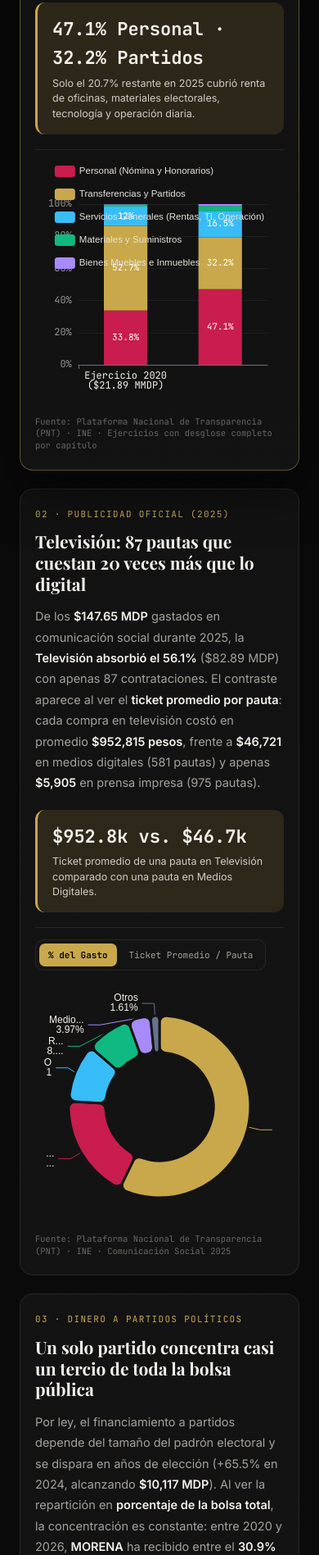
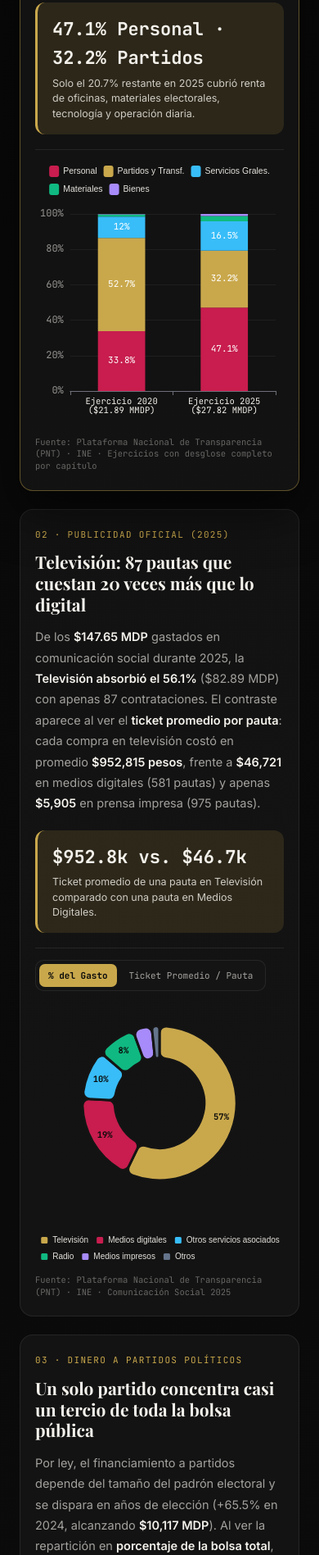
Before and after one commit to ar-rodrigues/ine-transparencia-2020-2026, a plain HTML site: page tablero/index.html in a window 390 px wide. Shown: the part 1480-3377 px from the top of the page at 82% size. Drawn offline with nearby package versions, Linux system fonts and the light colour scheme; a web font is replaced by a local one.

Commit message:
fix(mobile): ajustar leyendas, ejes, etiquetas y animaciones en todas las graficas moviles

```diff
--- a/tablero/app.js
+++ b/tablero/app.js
@@ -184,6 +184,7 @@ function renderStep(stepIndex, opts = {}) {
   }
 
   chart.clear();
+  const isMob = chart.getWidth() < 480;
 
   // --- 01: DESTINO DEL PRESUPUESTO (% APILADO 2020 VS 2025 EN UNA SOLA GRÁFICA) ---
   if (stepIndex === 0) {
@@ -195,11 +196,11 @@ function renderStep(stepIndex, opts = {}) {
     });
 
     const cats = [
-      { key: "1000", label: "Personal (Nómina y Honorarios)", color: COLORS.ine },
-      { key: "4000", label: "Transferencias y Partidos", color: COLORS.gold },
-      { key: "3000", label: "Servicios Generales (Rentas, TI, Operación)", color: COLORS.cyan },
-      { key: "2000", label: "Materiales y Suministros", color: COLORS.emerald },
-      { key: "5000", label: "Bienes Muebles e Inmuebles", color: COLORS.purple },
+      { key: "1000", label: isMob ? "Personal" : "Personal (Nómina y Honorarios)", color: COLORS.ine },
+      { key: "4000", label: isMob ? "Partidos y Transf." : "Transferencias y Partidos", color: COLORS.gold },
+      { key: "3000", label: isMob ? "Servicios Grales." : "Servicios Generales (Rentas, TI, Operación)", color: COLORS.cyan },
+      { key: "2000", label: isMob ? "Materiales" : "Materiales y Suministros", color: COLORS.emerald },
+      { key: "5000", label: isMob ? "Bienes" : "Bienes Muebles e Inmuebles", color: COLORS.purple },
     ];
 
     setStageMeta(
@@ -213,7 +214,7 @@ function renderStep(stepIndex, opts = {}) {
     );
 
     chart.setOption({
-      animationDuration: 650,
+      animationDuration: 750,
       tooltip: {
         ...baseTooltip,
         trigger: "axis",
@@ -228,12 +229,12 @@ function renderStep(stepIndex, opts = {}) {
           return `<b>Ejercicio ${y} · Total ejercido: ${fmtMoney(tot)}</b><br/>${lines.join("<br/>")}`;
         },
       },
-      legend: { top: 0, left: "center", itemGap: 14, textStyle: { color: "#e5e2dc", fontSize: 11.5 } },
-      grid: { left: 16, right: 20, top: 52, bottom: 20, containLabel: true },
+      legend: { top: 0, left: "center", itemGap: isMob ? 8 : 14, itemWidth: isMob ? 12 : 18, textStyle: { color: "#e5e2dc", fontSize: isMob ? 10.5 : 11.5 } },
+      grid: { left: isMob ? 6 : 16, right: isMob ? 10 : 20, top: isMob ? 64 : 52, bottom: 16, containLabel: true },
       xAxis: {
         type: "category",
         data: years.map((y) => `Ejercicio ${y}\n(${fmtMoney(totals[y])})`),
-        axisLabel: { color: "#f5f2ec", fontFamily: "JetBrains Mono", fontSize: 12 },
+        axisLabel: { color: "#f5f2ec", fontFamily: "JetBrains Mono", fontSize: isMob ? 10.5 : 12, interval: 0 },
       },
       yAxis: {
         type: "value",
@@ -287,7 +288,7 @@ function renderStep(stepIndex, opts = {}) {
 
     if (mode === "participacion") {
       chart.setOption({
-        animationDuration: 650,
+        animationDuration: 750,
         tooltip: {
           ...baseTooltip,
           trigger: "item",
@@ -296,13 +297,34 @@ function renderStep(stepIndex, opts = {}) {
             return `<b>${r.tipo_medio}</b><br/>Gasto total: <b>${fmtMoney(r.gasto_total)}</b> (${r.porcentaje_del_gasto_total}%)<br/>Pautas: ${fmtInt(r.total_pautas)}<br/>Ticket promedio: <b>${fmtExactMXN(r.gasto_promedio_por_pauta)}</b>`;
           },
         },
+        legend: isMob
+          ? {
+              bottom: 0,
+              left: "center",
+              itemWidth: 10,
+              itemHeight: 10,
+              itemGap: 8,
+              textStyle: { color: "#e5e2dc", fontSize: 10 },
+            }
+          : { show: false },
         series: [
           {
             type: "pie",
-            radius: ["44%", "74%"],
-            center: ["50%", "52%"],
+            radius: isMob ? ["36%", "62%"] : ["44%", "74%"],
+            center: isMob ? ["50%", "39%"] : ["50%", "52%"],
             itemStyle: { borderColor: "#141414", borderWidth: 3, borderRadius: 8 },
-            label: { color: "#f5f2ec", fontSize: 12, formatter: "{b}\n{d}%" },
+            label: isMob
+              ? {
+                  show: true,
+                  position: "inside",
+                  color: "#0a0a0a",
+                  fontWeight: "bold",
+                  fontFamily: "JetBrains Mono",
+                  fontSize: 10.5,
+                  formatter: (p) => (p.percent >= 7 ? `${p.percent.toFixed(0)}%` : ""),
+                }
+              : { color: "#f5f2ec", fontSize: 12, formatter: "{b}\n{d}%" },
+            labelLine: { show: !isMob },
             color: [COLORS.gold, COLORS.ine, COLORS.cyan, COLORS.emerald, COLORS.purple, COLORS.slate],
             data: pub.map((r) => ({ name: r.tipo_medio, value: r.gasto_total })),
           },
@@ -311,7 +333,7 @@ function renderStep(stepIndex, opts = {}) {
     } else {
       const sorted = [...pub].sort((a, b) => a.gasto_promedio_por_pauta - b.gasto_promedio_por_pauta);
       chart.setOption({
-        animationDuration: 650,
+        animationDuration: 750,
         tooltip: {
           ...baseTooltip,
           trigger: "axis",
@@ -321,16 +343,17 @@ function renderStep(stepIndex, opts = {}) {
             return `<b>${r.tipo_medio}</b><br/>Ticket promedio: <b>${fmtExactMXN(r.gasto_promedio_por_pauta)}</b><br/>Total de pautas: ${fmtInt(r.total_pautas)}<br/>Gasto acumulado: ${fmtMoney(r.gasto_total)}`;
           },
         },
-        grid: { left: 12, right: 64, top: 16, bottom: 16, containLabel: true },
+        grid: { left: isMob ? 6 : 12, right: isMob ? 64 : 64, top: 14, bottom: 16, containLabel: true },
         xAxis: {
           type: "value",
-          axisLabel: { color: COLORS.axis, fontFamily: "JetBrains Mono", formatter: (v) => `$${(v / 1e3).toFixed(0)}k` },
+          splitNumber: isMob ? 3 : 5,
+          axisLabel: { color: COLORS.axis, fontFamily: "JetBrains Mono", fontSize: isMob ? 10 : 11, formatter: (v) => `$${(v / 1e3).toFixed(0)}k` },
           splitLine: { lineStyle: { color: COLORS.grid } },
         },
         yAxis: {
           type: "category",
           data: sorted.map((r) => `${r.tipo_medio} (${r.total_pautas})`),
-          axisLabel: { color: "#f5f2ec", fontSize: 11.5 },
+          axisLabel: { color: "#f5f2ec", fontSize: isMob ? 10 : 11.5 },
         },
         series: [
           {
@@ -340,7 +363,7 @@ function renderStep(stepIndex, opts = {}) {
               position: "right",
               color: "#f5f2ec",
               fontFamily: "JetBrains Mono",
-              fontSize: 11,
+              fontSize: isMob ? 10 : 11,
               formatter: (p) => fmtExactMXN(p.value),
             },
             data: sorted.map((r) => ({
@@ -395,12 +418,12 @@ function renderStep(stepIndex, opts = {}) {
             return `<b>Ejercicio ${y}</b><br/>${lines.join("<br/>")}`;
           },
         },
-        legend: { top: 0, left: "center", itemGap: 14, textStyle: { color: "#e5e2dc", fontFamily: "JetBrains Mono", fontSize: 11.5 } },
-        grid: { left: 16, right: 16, top: 44, bottom: 18, containLabel: true },
+        legend: { top: 0, left: "center", itemGap: isMob ? 10 : 14, itemWidth: isMob ? 12 : 18, textStyle: { color: "#e5e2dc", fontFamily: "JetBrains Mono", fontSize: isMob ? 10.5 : 11.5 } },
+        grid: { left: isMob ? 6 : 16, right: isMob ? 10 : 16, top: isMob ? 66 : 44, bottom: 18, containLabel: true },
         xAxis: {
           type: "category",
           data: years.map((y) => (y === 2021 || y === 2024 ? `${y} ★` : `${y}`)),
-          axisLabel: { color: "#f5f2ec", fontFamily: "JetBrains Mono" },
+          axisLabel: { color: "#f5f2ec", fontFamily: "JetBrains Mono", fontSize: isMob ? 10 : 11.5, interval: 0 },
         },
         yAxis: {
           type: "value",
@@ -437,14 +460,14 @@ function renderStep(stepIndex, opts = {}) {
             return `<b>Ejercicio ${r.ejercicio}</b> (${r.es_anio_electoral ? "Año Electoral ★" : "Ordinario"})<br/>Bolsa total: <b>${fmtMoney(r.monto_total_ejercicio)}</b>`;
           },
         },
-        grid: { left: 16, right: 20, top: 24, bottom: 20, containLabel: true },
-        xAxis: { type: "category", data: ciclo.map((r) => `${r.ejercicio}${r.es_anio_electoral ? " ★" : ""}`), axisLabel: { color: "#f5f2ec", fontFamily: "JetBrains Mono" } },
-        yAxis: { type: "value", axisLabel: { color: COLORS.axis, fontFamily: "JetBrains Mono", formatter: (v) => `$${(v / 1e9).toFixed(0)}B` }, splitLine: { lineStyle: { color: COLORS.grid } } },
+        grid: { left: isMob ? 6 : 16, right: isMob ? 12 : 20, top: 28, bottom: 20, containLabel: true },
+        xAxis: { type: "category", data: ciclo.map((r) => `${r.ejercicio}${r.es_anio_electoral ? " ★" : ""}`), axisLabel: { color: "#f5f2ec", fontFamily: "JetBrains Mono", fontSize: isMob ? 9.5 : 11.5, interval: 0 } },
+        yAxis: { type: "value", axisLabel: { color: COLORS.axis, fontFamily: "JetBrains Mono", fontSize: isMob ? 10 : 11.5, formatter: (v) => `$${(v / 1e9).toFixed(0)}B` }, splitLine: { lineStyle: { color: COLORS.grid } } },
         series: [
           {
             type: "bar",
             barWidth: "46%",
-            label: { show: true, position: "top", color: "#f5f2ec", fontFamily: "JetBrains Mono", fontSize: 11, formatter: (p) => fmtMoney(p.value) },
+            label: { show: true, position: "top", color: "#f5f2ec", fontFamily: "JetBrains Mono", fontSize: isMob ? 9.5 : 11, formatter: (p) => fmtMoney(p.value) },
             data: ciclo.map((r) => ({
               value: r.monto_total_ejercicio,
               itemStyle: { color: r.es_anio_electoral ? COLORS.ine : COLORS.gold, borderRadius: [8, 8, 0, 0] },
@@ -493,12 +516,12 @@ function renderStep(stepIndex, opts = {}) {
           return `<b>${header}</b><br/>` + ps.map((p, i) => `${p.marker} ${p.seriesName}: <b>${p.value}%</b> (${isVol ? fmtInt(rawMap[i].c) + " contratos" : fmtMoney(rawMap[i].m)})`).join("<br/>");
         },
       },
-      legend: { top: 0, left: "center", itemGap: 14, textStyle: { color: "#e5e2dc", fontSize: 11.5 } },
-      grid: { left: 16, right: 24, top: 46, bottom: 18, containLabel: true },
+      legend: { top: 0, left: "center", itemGap: isMob ? 10 : 14, itemWidth: isMob ? 12 : 18, textStyle: { color: "#e5e2dc", fontSize: isMob ? 10.5 : 11.5 } },
+      grid: { left: isMob ? 6 : 16, right: isMob ? 12 : 24, top: isMob ? 68 : 46, bottom: 18, containLabel: true },
       xAxis: {
         type: "category",
         data: ["% por Número\nde Contratos", "% por Monto\nEjercido ($)"],
-        axisLabel: { color: "#f5f2ec", fontFamily: "JetBrains Mono", fontSize: 12 },
+        axisLabel: { color: "#f5f2ec", fontFamily: "JetBrains Mono", fontSize: isMob ? 10.5 : 12, interval: 0 },
       },
       yAxis: {
         type: "value",
@@ -581,9 +604,9 @@ function renderStep(stepIndex, opts = {}) {
             return `<b>${r.materia}</b><br/>Monto: <b>${fmtMoney(r.monto_total)}</b> (${r.pct_monto}%)<br/>Contratos directos: ${fmtInt(r.total_contratos)}`;
           },
         },
-        grid: { left: 12, right: 64, top: 16, bottom: 16, containLabel: true },
-        xAxis: { type: "value", axisLabel: { color: COLORS.axis, fontFamily: "JetBrains Mono", formatter: (v) => `$${(v / 1e6).toFixed(0)}M` }, splitLine: { lineStyle: { color: COLORS.grid } } },
-        yAxis: { type: "category", data: mat.map((r) => r.materia), axisLabel: { color: "#f5f2ec", fontSize: 12 } },
+        grid: { left: isMob ? 4 : 12, right: isMob ? 48 : 64, top: 14, bottom: 16, containLabel: true },
+        xAxis: { type: "value", splitNumber: isMob ? 3 : 5, axisLabel: { color: COLORS.axis, fontFamily: "JetBrains Mono", fontSize: isMob ? 10 : 11, formatter: (v) => `$${(v / 1e6).toFixed(0)}M` }, splitLine: { lineStyle: { color: COLORS.grid } } },
+        yAxis: { type: "category", data: mat.map((r) => (isMob && r.materia.length > 18 ? r.materia.slice(0, 18) + "…" : r.materia)), axisLabel: { color: "#f5f2ec", fontSize: isMob ? 10 : 12 } },
         series: [
           {
             type: "bar",
@@ -609,12 +632,15 @@ function renderStep(stepIndex, opts = {}) {
             return `<b>${r.proveedor_nombre}</b><br/>Tipo: ${r.tipo_persona} · Contratos AD: <b>${fmtInt(r.total_contratos)}</b><br/>Monto acumulado: <b>${fmtMoney(r.monto_total)}</b>`;
           },
         },
-        grid: { left: 10, right: 56, top: 10, bottom: 12, containLabel: true },
-        xAxis: { type: "value", axisLabel: { color: COLORS.axis, fontFamily: "JetBrains Mono", formatter: (v) => `$${(v / 1e6).toFixed(0)}M` }, splitLine: { lineStyle: { color: COLORS.grid } } },
+        grid: { left: isMob ? 4 : 10, right: isMob ? 54 : 56, top: 10, bottom: 12, containLabel: true },
+        xAxis: { type: "value", splitNumber: isMob ? 3 : 5, axisLabel: { color: COLORS.axis, fontFamily: "JetBrains Mono", fontSize: isMob ? 10 : 11, formatter: (v) => `$${(v / 1e6).toFixed(0)}M` }, splitLine: { lineStyle: { color: COLORS.grid } } },
         yAxis: {
           type: "category",
-          data: top.map((r) => (r.proveedor_nombre.length > 30 ? r.proveedor_nombre.slice(0, 30) + "…" : r.proveedor_nombre)),
-          axisLabel: { color: "#f5f2ec", fontSize: 10.5 },
+          data: top.map((r) => {
+            const limit = isMob ? 17 : 30;
+            return r.proveedor_nombre.length > limit ? r.proveedor_nombre.slice(0, limit) + "…" : r.proveedor_nombre;
+          }),
+          axisLabel: { color: "#f5f2ec", fontSize: isMob ? 9.5 : 10.5 },
         },
         series: [
           {
@@ -665,7 +691,21 @@ function renderStep(stepIndex, opts = {}) {
             return `<b>${p.name}</b><br/>Monto contratado: <b>${fmtMoney(d.value)}</b> (${d.pct}% nacional)<br/>Contratos: ${fmtInt(d.contratos)}<br/>Promedio/contrato: ${fmtExactMXN(d.promedio)}`;
           },
         },
-        visualMap: {
+        visualMap: isMob
+          ? {
+              min: 0,
+              max: maxVal,
+              orient: "horizontal",
+              left: "center",
+              bottom: 0,
+              itemWidth: 12,
+              itemHeight: 80,
+              text: ["Mayor", "Menor"],
+              textStyle: { color: COLORS.axis, fontFamily: "JetBrains Mono", fontSize: 9.5 },
+              inRange: { color: ["#1e1b18", "#5c4920", "#c9a84c", "#c81d4e"] },
+              formatter: (v) => fmtMoney(v),
+            }
+          : {
               min: 0,
               max: maxVal,
               left: 14,
@@ -680,8 +720,9 @@ function renderStep(stepIndex, opts = {}) {
             name: "Contrataciones",
             type: "map",
             map: "mexico",
-            roam: true,
-            zoom: 1.15,
+            roam: !isMob,
+            zoom: isMob ? 1.05 : 1.15,
+            top: isMob ? 6 : "middle",
             itemStyle: { areaColor: "#1a1a1a", borderColor: "rgba(255,255,255,0.22)", borderWidth: 0.7 },
             emphasis: { label: { show: true, color: "#ffffff", fontSize: 11 }, itemStyle: { areaColor: COLORS.goldLight } },
             data: mapData,
@@ -727,12 +768,12 @@ function renderStep(stepIndex, opts = {}) {
             }).join("<br/>");
         },
       },
-      legend: { top: 0, left: "center", itemGap: 16, textStyle: { color: "#e5e2dc", fontSize: 11.5 } },
-      grid: { left: 16, right: 20, top: 44, bottom: 18, containLabel: true },
+      legend: { top: 0, left: "center", itemGap: isMob ? 10 : 16, textStyle: { color: "#e5e2dc", fontSize: isMob ? 10.5 : 11.5 } },
+      grid: { left: isMob ? 6 : 16, right: isMob ? 12 : 20, top: isMob ? 62 : 44, bottom: 18, containLabel: true },
       xAxis: {
         type: "category",
         data: ["% del Total\nde Trabajadores", "% del Costo\nMensual Bruto"],
-        axisLabel: { color: "#f5f2ec", fontFamily: "JetBrains Mono", fontSize: 12 },
+        axisLabel: { color: "#f5f2ec", fontFamily: "JetBrains Mono", fontSize: isMob ? 10.5 : 12, interval: 0 },
       },
       yAxis: {
         type: "value",
@@ -795,12 +836,12 @@ function renderStep(stepIndex, opts = {}) {
             return `<b>${r.tramo}</b><br/>Plazas reportadas: <b>${r.pct_plazas}%</b> (${fmtInt(r.plazas)})<br/>Masa salarial absorbida: <b>${r.pct_masa}%</b> (${fmtMoney(r.masa_mensual_bruta)}/mes)`;
           },
         },
-        legend: { top: 0, right: 0, textStyle: { color: COLORS.axis, fontSize: 11 } },
-        grid: { left: 16, right: 20, top: 40, bottom: 20, containLabel: true },
+        legend: { top: 0, left: isMob ? "center" : undefined, right: isMob ? undefined : 0, textStyle: { color: COLORS.axis, fontSize: isMob ? 10.5 : 11 } },
+        grid: { left: isMob ? 6 : 16, right: isMob ? 10 : 20, top: isMob ? 46 : 40, bottom: 20, containLabel: true },
         xAxis: {
           type: "category",
           data: tramos.map((r) => r.tramo.replace(" (", "\n(")),
-          axisLabel: { color: "#f5f2ec", fontSize: 11 },
+          axisLabel: { color: "#f5f2ec", fontSize: isMob ? 9.5 : 11, interval: 0 },
         },
         yAxis: {
           type: "value",
@@ -837,10 +878,17 @@ function renderStep(stepIndex, opts = {}) {
             return `<b>${r.cargo}</b><br/>Bruto mensual: <b>${fmtExactMXN(r.sueldo_bruto_promedio)}</b><br/>Neto mensual: <b>${fmtExactMXN(r.sueldo_neto_promedio)}</b>`;
           },
         },
-        legend: { top: 0, right: 0, textStyle: { color: COLORS.axis, fontSize: 11 } },
-        grid: { left: 10, right: 20, top: 34, bottom: 10, containLabel: true },
-        xAxis: { type: "value", axisLabel: { color: COLORS.axis, fontFamily: "JetBrains Mono", formatter: (v) => `$${(v / 1e3).toFixed(0)}k` }, splitLine: { lineStyle: { color: COLORS.grid } } },
-        yAxis: { type: "category", data: top.map((r) => (r.cargo.length > 30 ? r.cargo.slice(0, 30) + "…" : r.cargo)), axisLabel: { color: "#f5f2ec", fontSize: 10.5 } },
+        legend: { top: 0, left: isMob ? "center" : undefined, right: isMob ? undefined : 0, textStyle: { color: COLORS.axis, fontSize: isMob ? 10.5 : 11 } },
+        grid: { left: isMob ? 4 : 10, right: isMob ? 14 : 20, top: isMob ? 36 : 34, bottom: 10, containLabel: true },
+        xAxis: { type: "value", splitNumber: isMob ? 3 : 5, axisLabel: { color: COLORS.axis, fontFamily: "JetBrains Mono", fontSize: isMob ? 10 : 11, formatter: (v) => `$${(v / 1e3).toFixed(0)}k` }, splitLine: { lineStyle: { color: COLORS.grid } } },
+        yAxis: {
+          type: "category",
+          data: top.map((r) => {
+            const limit = isMob ? 17 : 30;
+            return r.cargo.length > limit ? r.cargo.slice(0, limit) + "…" : r.cargo;
+          }),
+          axisLabel: { color: "#f5f2ec", fontSize: isMob ? 9.5 : 10.5 },
+        },
         series: [
           { name: "Bruto Mensual", type: "bar", itemStyle: { color: "rgba(245,242,236,0.22)", borderRadius: [0, 4, 4, 0] }, data: top.map((r) => r.sueldo_bruto_promedio) },
           { name: "Neto Mensual", type: "bar", itemStyle: { color: COLORS.gold, borderRadius: [0, 4, 4, 0] }, data: top.map((r) => r.sueldo_neto_promedio) },
@@ -891,7 +939,21 @@ function renderStep(stepIndex, opts = {}) {
             return `<b>${p.name}</b><br/>Gasto viáticos: <b>${fmtMoney(d.value)}</b> (${d.pct}% nacional)<br/>Comisiones: ${fmtInt(d.viajes)}<br/>Promedio/viaje: <b>${fmtExactMXN(d.promedio)}</b>`;
           },
         },
-        visualMap: {
+        visualMap: isMob
+          ? {
+              min: 0,
+              max: maxVal,
+              orient: "horizontal",
+              left: "center",
+              bottom: 0,
+              itemWidth: 12,
+              itemHeight: 80,
+              text: ["Mayor", "Menor"],
+              textStyle: { color: COLORS.axis, fontFamily: "JetBrains Mono", fontSize: 9.5 },
+              inRange: { color: ["#141c24", "#1d4e6b", "#38bdf8", "#c81d4e"] },
+              formatter: (v) => fmtMoney(v),
+            }
+          : {
               min: 0,
               max: maxVal,
               left: 14,
@@ -906,8 +968,9 @@ function renderStep(stepIndex, opts = {}) {
             name: "Viáticos",
             type: "map",
             map: "mexico",
-            roam: true,
-            zoom: 1.15,
+            roam: !isMob,
+            zoom: isMob ? 1.05 : 1.15,
+            top: isMob ? 6 : "middle",
             itemStyle: { areaColor: "#1a1a1a", borderColor: "rgba(255,255,255,0.22)", borderWidth: 0.7 },
             emphasis: { label: { show: true, color: "#ffffff", fontSize: 11 }, itemStyle: { areaColor: COLORS.goldLight } },
             data: mapData,
@@ -917,7 +980,7 @@ function renderStep(stepIndex, opts = {}) {
     } else {
       const top = (state.data.viaticosOutliers || []).slice(0, 12).reverse();
       chart.setOption({
-        animationDuration: 650,
+        animationDuration: 750,
         tooltip: {
           ...baseTooltip,
           trigger: "axis",
@@ -927,16 +990,17 @@ function renderStep(stepIndex, opts = {}) {
             return `<b>${r.ciudad_destino}, ${r.estado_destino}</b><br/>Cargo: ${r.cargo}<br/>Área: ${r.area_adscripcion}<br/>Importe: <b>${fmtExactMXN(r.importe_total_erogado)}</b> (<b>${r.veces_promedio}x</b> el promedio nacional)`;
           },
         },
-        grid: { left: 10, right: 64, top: 24, bottom: 12, containLabel: true },
+        grid: { left: isMob ? 4 : 10, right: isMob ? 50 : 64, top: 24, bottom: 12, containLabel: true },
         xAxis: {
           type: "value",
-          axisLabel: { color: COLORS.axis, fontFamily: "JetBrains Mono", formatter: (v) => `$${(v / 1e3).toFixed(0)}k` },
+          splitNumber: isMob ? 3 : 5,
+          axisLabel: { color: COLORS.axis, fontFamily: "JetBrains Mono", fontSize: isMob ? 10 : 11, formatter: (v) => `$${(v / 1e3).toFixed(0)}k` },
           splitLine: { lineStyle: { color: COLORS.grid } },
         },
         yAxis: {
           type: "category",
           data: top.map((r, i) => `#${12 - i} ${r.ciudad_destino} (${r.estado_destino.slice(0, 3).toUpperCase()})`),
-          axisLabel: { color: "#f5f2ec", fontSize: 11 },
+          axisLabel: { color: "#f5f2ec", fontSize: isMob ? 9.5 : 11 },
         },
         series: [
           {
@@ -1335,7 +1399,7 @@ function setupMobileCharts() {
             io.disconnect();
           }
         },
-        { rootMargin: "250px 0px" }
+        { rootMargin: "0px 0px -10% 0px", threshold: 0.12 }
       );
       io.observe(box);
     } else {
--- a/tablero/styles.css
+++ b/tablero/styles.css
@@ -1100,8 +1100,8 @@ body.is-embed-full .scrolly-stage-col {
   }
   .mobile-stage-chart {
     width: 100%;
-    height: 300px;
-    min-height: 280px;
+    height: 325px;
+    min-height: 310px;
     position: relative;
   }
   .mobile-stage-source {
```
Lines whose indentation alone changed are shown as unchanged.
